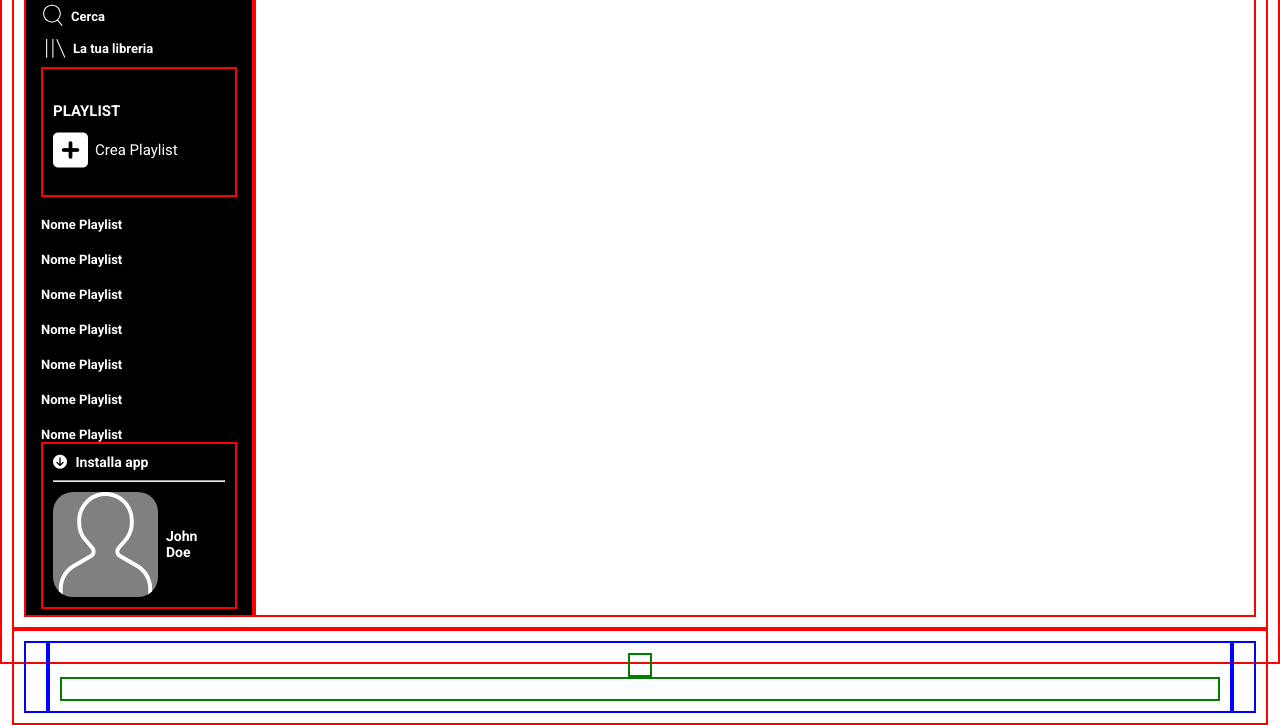
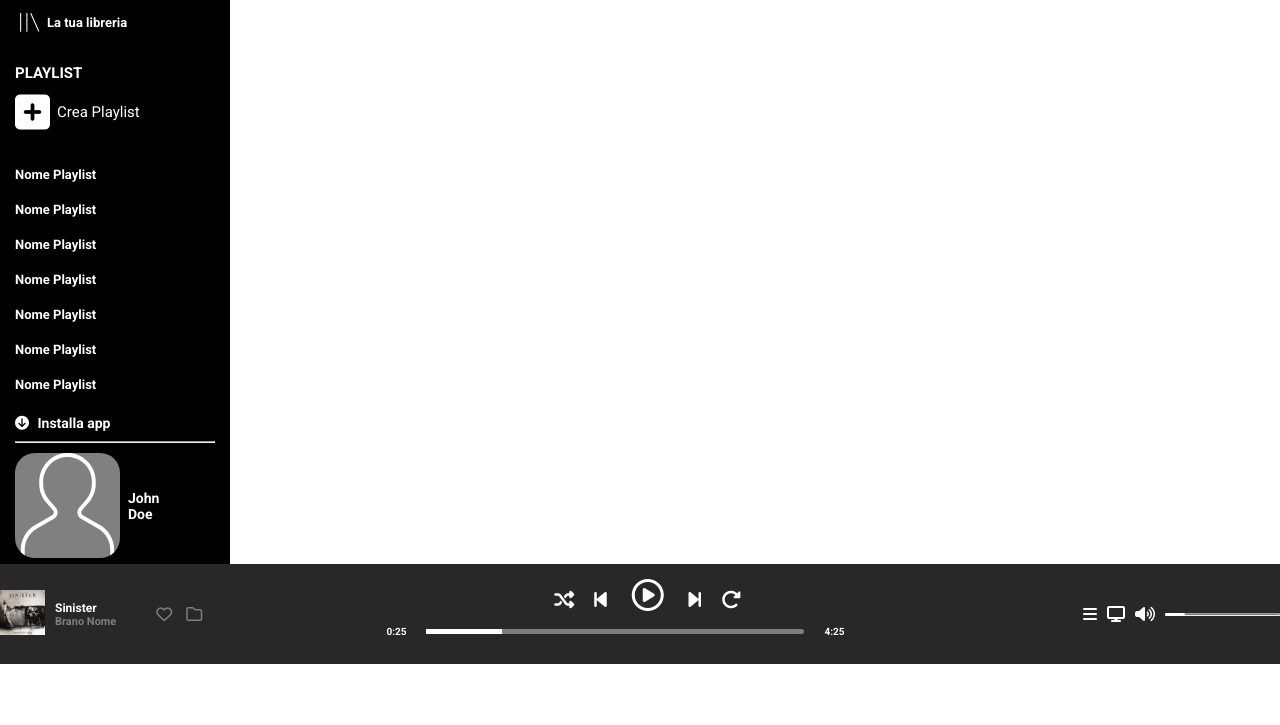
Before and after one commit to luigidis/html-css-spotifyweb, a plain HTML site: page index.html in a window 1280 px wide. Shown: the part 136-861 px from the top of the page. After the commit the page ends 800 px from the top, so only its background shows below. Drawn offline with Linux system fonts and the light colour scheme.

Commit message:
Sidebar completata ma piccolo problema del palyer

```diff
--- a/css/app.css
+++ b/css/app.css
@@ -5,6 +5,7 @@
     --toolnothover-grey: #A3A3A3;
     --sidebar-grey: #282828;
     --fontsize-paylist: 0.813rem;
+    --colorgrey--buttonsoff: #7E7E7E;
 }
 
 * {
@@ -41,20 +42,21 @@ a {
 /* DEBUG */
 
 body div, aside, nav {
-    border: 2px solid red;
-    padding: 10px;
+    /* border: 2px solid red;
+    padding: 10px;  */
 }
 
 .container__sidebar {
     height: 100px;
+    background-color: var(--sidebar-grey);
 }
 
 .container__sidebar div {
-    border: solid 2px blue;
+    /* border: solid 2px blue; */
 }
 
 .central__sidebar__item div {
-    border: solid 2px green;
+    /* border: solid 2px green; */
 }
 
 /* Inizio CSS body */
@@ -146,7 +148,7 @@ body div, aside, nav {
     margin-left: 2px;
 }
 
-div h4 {
+.navbar div h4 {
     text-transform: uppercase;
     font-size: 15px;
     padding-top: 23px;
@@ -212,12 +214,125 @@ div h4 {
     justify-content: space-between;
 }
 
+.sidebar__item {
+    align-items: center;
+    column-gap: 10px;
+}
 
 .central__sidebar__item {
     flex-grow: 1;
     flex-direction: column;
 }
 
+.playing__track__img {
+    max-width: 45px;
+}
+
+.playing__track__author {
+    margin-right: 30px;
+}
+
+.playing__track__author h4 {
+    font-size: 12px;
+    color: white;
+}
+
+.playing__track__author p {
+    font-size: 11px;
+    color: var(--colorgrey--buttonsoff);
+    font-weight: bold;
+}
+
+.playing__track__interaction {
+    color: var(--colorgrey--buttonsoff);
+    padding-right: 10px;
+}
+
+.playing__track__interaction .heart {
+    padding-right: 10px;
+}
+
+/* Mid Sidebar */
+
+.time__player {
+    width: 60%;
+    column-gap: 20px;
+    align-items: center;
+}
+
 .icons__player {
-    margin: 0 auto;
+    color: white;
+    font-size: 20px;
 }
+
+.icons__player .shuffle {
+    padding-left: 20px;
+    padding-right: 15px
+}
+.icons__player .play {
+    font-size: 32px;
+    padding: 15px 20px;
+}
+
+.icons__player .back {
+    padding-right: 20px;
+    padding-left: 15px;
+}
+
+.progress__bar__border {
+    flex-basis: calc(80% - 40px);
+    height: 5px;
+    /* border: solid 1px;
+    border-color: var(--colorgrey--buttonsoff); */
+    background-color: var(--colorgrey--buttonsoff);
+    border-radius: 5px;
+}
+
+.progress__bar {
+    height: 5px;
+    background-color: white;
+    width: 20%;
+}
+
+.font_time {
+    color: white;
+    font-weight: bold;
+    font-size: 10px;
+}
+
+/* Last slot sidebar */
+
+.sidebar__item__last {
+    color: white;
+    column-gap: 10px;
+    align-items: center;
+}
+
+.item_1 {
+    flex-basis: calc(17% - 30px);
+}
+
+.volume {
+    flex-basis: calc(49% - 30px);
+    flex-grow: 1;
+    position: relative;
+}
+
+.sidebar__item__last div hr {
+    height: 3px;
+    width: 115px;
+    background-color: var(--colorgrey--buttonsoff);
+    border-radius: 8px;
+}
+
+.volume::before {
+    content: '';
+    position: absolute;
+    height: 3px;
+    width: 20px;
+    top: 0;
+    bottom: 0;
+    left: 0;
+    background-color: white;
+    border-radius: 8px;
+}
--- a/index.html
+++ b/index.html
@@ -72,21 +72,50 @@
 
 
         <aside class="container__sidebar row">
-            <div class="sidebar__item">
-
+            <div class="sidebar__item row">
+                <figure class="playing__track__img">
+                    <img src="./img/sinister.jpeg" alt="Sinister Track">
+                </figure>
+                <div class="playing__track__author">
+                    <h4>Sinister</h4>
+                    <p>Brano Nome</p>
+                </div>
+                <div class="playing__track__interaction">
+                    <i class="fa-regular fa-heart heart"></i>
+                    <i class="fa-regular fa-folder"></i>
+                </div>
             </div>
             <div class="sidebar__item central__sidebar__item row">
                 <div class="icons__player">
-
+                    <i class="fa-solid fa-shuffle shuffle"></i>
+                    <i class="fa-solid fa-backward-step"></i>
+                    <i class="fa-regular fa-circle-play play"></i>
+                    <i class="fa-solid fa-forward-step"></i>
+                    <i class="fa-solid fa-rotate-right back"></i>
                 </div>
-                <div class="time__player">
-                    <!-- Qui la barra di scorrimento del brano avrà circa il 60% della width del contenitore -->
+                <div class="time__player row">
+                    <div class="time__pass font_time">
+                        0:25
+                    </div>
+                    <div class="progress__bar__border">
+                        <div class="progress__bar"></div>
+                    </div>
+                    <div class="time__total font_time">
+                        4:25
+                    </div>
                 </div>
             </div>
-            <div class="sidebar__item">
-
+            <div class="sidebar__item__last row">
+                <i class="fa-solid fa-bars item_1"></i>
+                <i class="fa-solid fa-display item_1"></i>
+                <i class="fa-solid fa-volume-high item_1"></i>
+                <div class="volume">
+                    <hr>
+                </div>
             </div>
         </aside>
+
+
 
     </div>
 </body>
```
